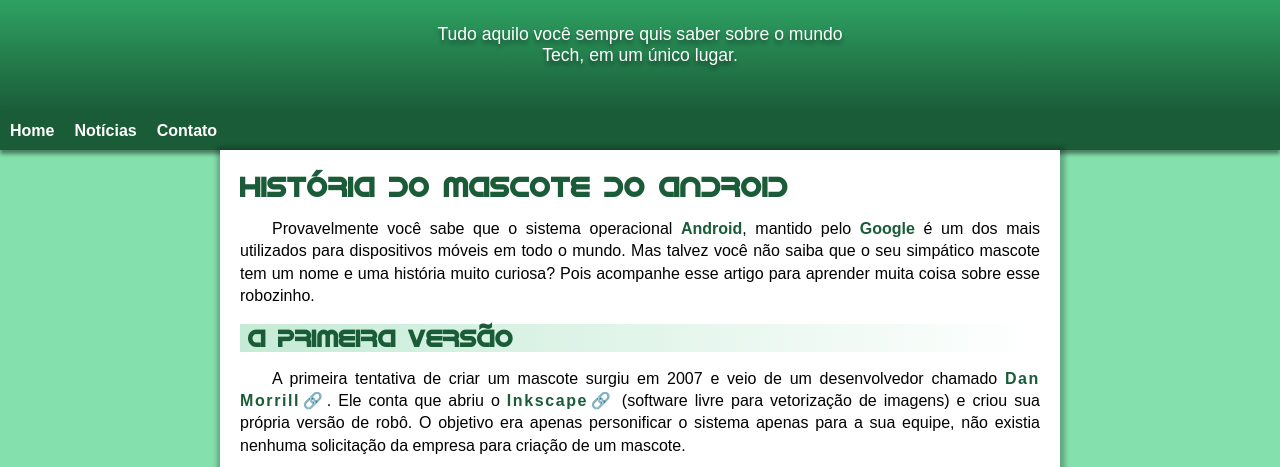
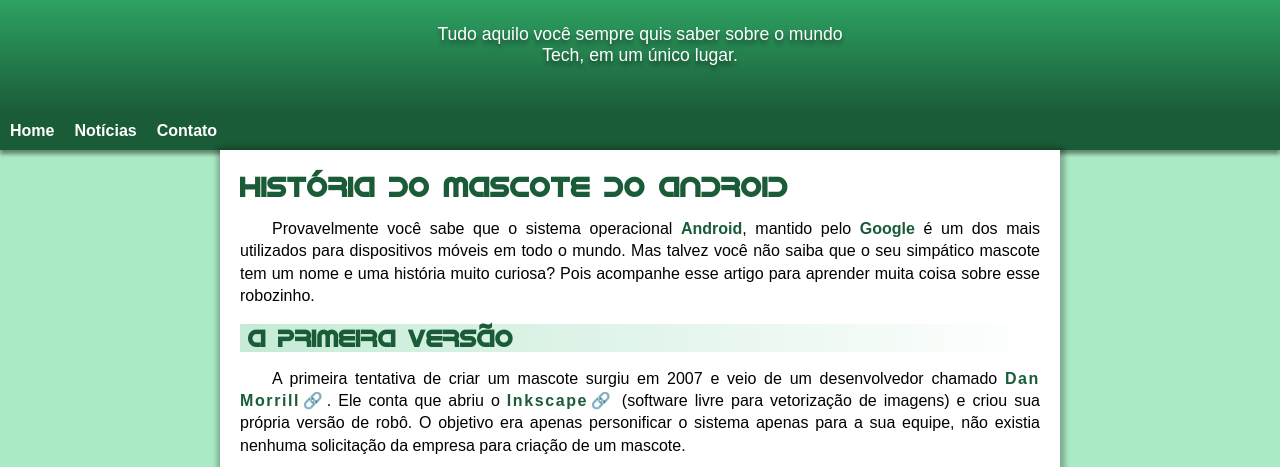
Before and after one commit to Shamuskado22/projeto-android, a plain HTML site: page index.html in a window 1280 px wide. Shown: the part 76-543 px from the top of the page. Drawn offline with Linux system fonts and the light colour scheme.

Commit message:
opacidade Body diminuída

```diff
--- a/css/style.css
+++ b/css/style.css
@@ -15,7 +15,7 @@
 :root {
     --asidet: #2FA866;
     --asidec: #C5EBD6;
-    --body: #84E1AD;
+    --body: #84e1acb0;
     --strong: #1A5C38;
     --header: #3BD17F;
     --hover-a: #103a23;
```
